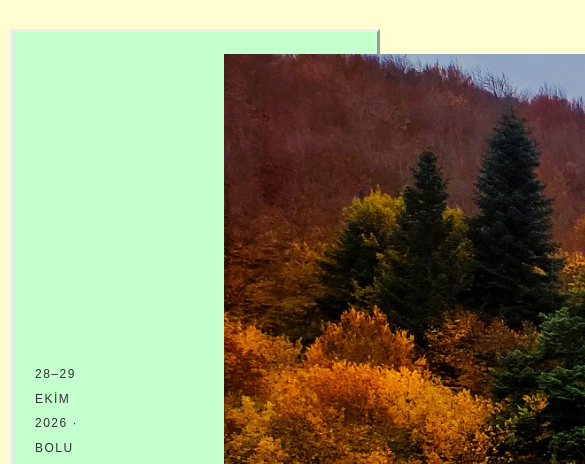
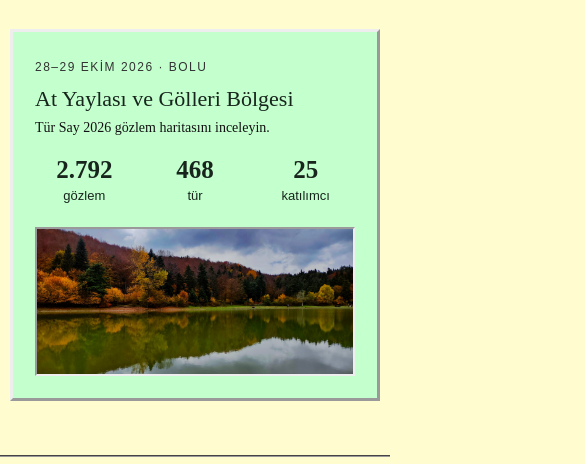
Before and after one commit to meaglinumut/funginuri, a plain HTML site: page index.html in a window 390 px wide. Shown: the part 378-842 px from the top of the page, 585 px wide, since content can reach past the window. Drawn offline with Linux system fonts and the light colour scheme.

Commit message:
Update theme.css

```diff
--- a/css/theme.css
+++ b/css/theme.css
@@ -56,3 +56,91 @@ button:hover,.map-modes button:hover{background:var(--panel);color:var(--text);}
 .footer-communities img {width:64px;height:64px;object-fit:contain;background:#fff;}
 button:focus-visible,a:focus-visible,summary:focus-visible,select:focus-visible,input:focus-visible{outline:2px dotted var(--link);outline-offset:3px;}
 @media(max-width:720px){.brand-logo{width:48px;height:48px}.brand-copy>span{font-size:12px}.main-nav,.main-nav>a,.history-menu>summary{font-size:14px}.footer-communities img{width:48px;height:48px}.event-heading h1{font-size:28px}.event-tabs button{font-size:15px}.event-card h2{font-size:22px}.home-intro h1{font-size:30px}}
+/* Bolu sayfalarının ortak göl kapağı */
+.bolu-lake-cover {
+  margin: 0 0 18px;
+  border: 3px outset var(--border-light, #eee);
+  background: var(--bg, #FFFDCF);
+}
+
+.bolu-lake-cover > a {
+  display: block;
+}
+
+.bolu-lake-cover img {
+  display: block;
+  width: 100%;
+  height: auto;
+}
+
+.bolu-lake-cover figcaption {
+  padding: 7px 12px;
+  font-size: 13px;
+}
+
+.bolu-lake-cover figcaption a {
+  color: var(--link, #000080);
+}
+
+/* Ana sayfa: açıklama, sayılar, göl fotoğrafı */
+.event-card.bolu-home-card {
+  display: grid;
+  grid-template-columns: minmax(0, 1fr) 100px minmax(220px, 32%) 20px;
+  align-items: center;
+  gap: 20px;
+}
+
+.bolu-home-description {
+  min-width: 0;
+}
+
+.bolu-home-numbers {
+  display: grid;
+  gap: 12px;
+  text-align: center;
+}
+
+.bolu-home-numbers strong {
+  display: block;
+  font-family: var(--font-display, serif);
+  font-size: 25px;
+  line-height: 1.1;
+}
+
+.bolu-home-numbers span {
+  display: block;
+  margin-top: 3px;
+  font-size: 13px;
+}
+
+.bolu-home-photo {
+  display: block;
+  width: 100%;
+  height: auto;
+  border: 2px inset var(--border-light, #eee);
+  box-sizing: border-box;
+}
+
+@media (max-width: 800px) {
+  .event-card.bolu-home-card {
+    grid-template-columns: minmax(0, 1fr) 90px;
+  }
+
+  .bolu-home-photo {
+    grid-column: 1 / -1;
+  }
+
+  .bolu-home-card .card-arrow {
+    display: none;
+  }
+}
+
+@media (max-width: 420px) {
+  .event-card.bolu-home-card {
+    grid-template-columns: minmax(0, 1fr);
+  }
+
+  .bolu-home-numbers {
+    grid-template-columns: repeat(3, minmax(0, 1fr));
+  }
+}
```
